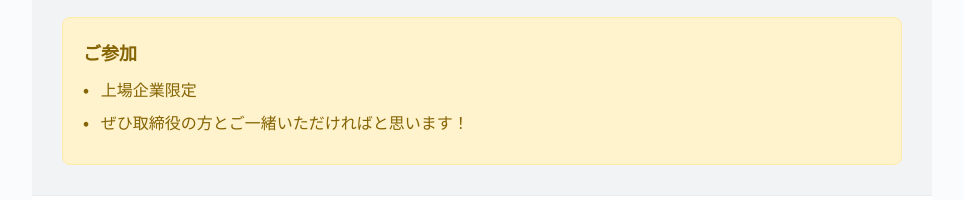
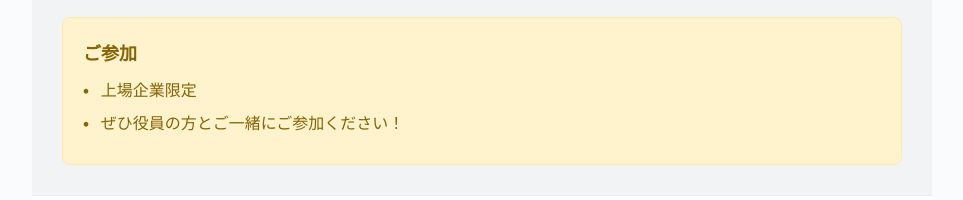
Before and after one commit to kikakukabunushitecho-boop/ir-no-mori-12th-, a plain HTML site: page index.html in a window 1280 px wide. Shown: the part 1740-1940 px from the top of the page, without its empty margins (158-1121 px from the left). Drawn offline with Linux system fonts and the light colour scheme.

Commit message:
Update index.html

```diff
--- a/index.html
+++ b/index.html
@@ -430,7 +430,7 @@
                 <h4>ご参加</h4>
                 <ul>
                     <li>上場企業限定</li>
-                    <li>ぜひ取締役の方とご一緒いただければと思います！</li>
+                    <li>ぜひ役員の方とご一緒にご参加ください！</li>
                 </ul>
             </div>
         </section>
```
